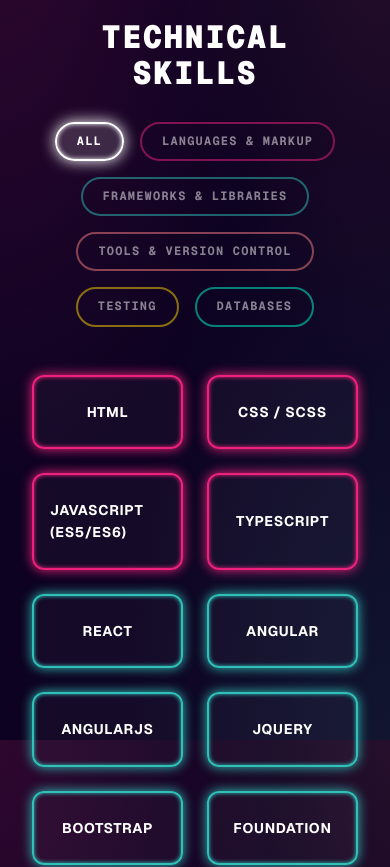
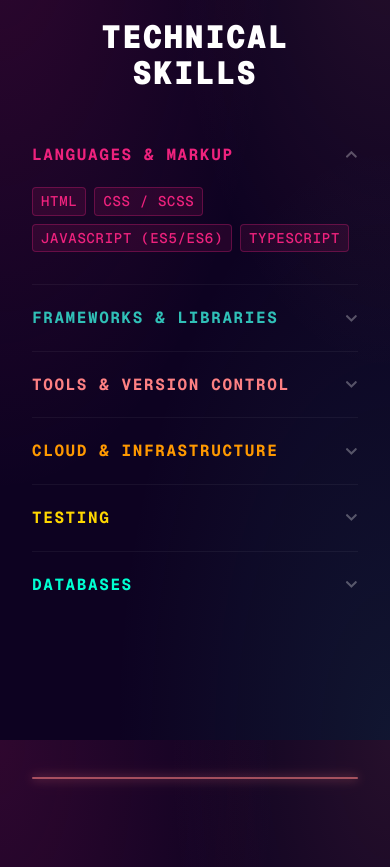
Before and after one commit to joshhallan/portfolio2025, a Next.js app: page / in a window 390 px wide. Shown: the part 3480-4347 px from the top of the page. Built offline with nearby package versions, Linux system fonts and the light colour scheme.

Commit message:
feat/ created accordion for mobile view on skills section

```diff
--- a/src/components/HomePage/Skills/Skills.module.css
+++ b/src/components/HomePage/Skills/Skills.module.css
@@ -82,3 +82,98 @@
   border-color: rgba(255, 255, 255, 0.1);
   box-shadow: none;
 }
+
+/* --- Skills Accordion --- */
+
+.accordionContainer {
+  display: flex;
+  flex-direction: column;
+  width: 100%;
+  margin-bottom: 2rem;
+}
+
+.accordionItem {
+  border-top: 1px solid rgba(255, 255, 255, 0.05);
+}
+
+.accordionItem:first-child {
+  border-top: none;
+}
+
+.accordionToggle {
+  width: 100%;
+  display: flex;
+  align-items: center;
+  justify-content: space-between;
+  padding: 1.25rem 0;
+  background: transparent;
+  border: none;
+  cursor: pointer;
+  transition: background 0.2s ease;
+}
+
+.accordionToggle:hover {
+  background: rgba(255, 255, 255, 0.02);
+}
+
+.categoryTitle {
+  font-size: 1rem;
+  font-weight: 700;
+  text-transform: uppercase;
+  letter-spacing: 0.1em;
+  font-family: var(--font-geist-mono);
+  transition: opacity 0.2s ease;
+}
+
+.accordionToggle:hover .categoryTitle {
+  opacity: 0.8;
+}
+
+.chevron {
+  color: rgba(255, 255, 255, 0.3);
+  font-size: 0.8rem;
+  margin-left: 1rem;
+  transition: color 0.2s ease;
+  flex-shrink: 0;
+}
+
+.accordionToggle:hover .chevron {
+  color: rgba(255, 255, 255, 0.6);
+}
+
+/* --- Collapsible Content --- */
+
+.collapsibleContent {
+  max-height: 0;
+  opacity: 0;
+  overflow: hidden;
+  transition: all 0.5s cubic-bezier(0.4, 0, 0.2, 1);
+}
+
+.collapsibleContent.open {
+  max-height: 2000px;
+  opacity: 1;
+  padding-bottom: 1.5rem;
+}
+
+.pillContainer {
+  display: flex;
+  flex-wrap: wrap;
+  gap: 0.5rem;
+  padding-bottom: 0.5rem;
+}
+
+.skillPill {
+  display: inline-block;
+  padding: 2px 8px;
+  font-size: 14px;
+  font-weight: 500;
+  border-radius: 4px;
+  border: 1px solid color-mix(in srgb, var(--pill-color), transparent 70%);
+  background: color-mix(in srgb, var(--pill-color), transparent 90%);
+  color: var(--pill-color);
+  transition: var(--transition-base);
+  text-transform: uppercase;
+  letter-spacing: 0.05em;
+  font-family: var(--font-geist-mono);
+}
--- a/src/components/HomePage/Skills/Skills.tsx
+++ b/src/components/HomePage/Skills/Skills.tsx
@@ -3,6 +3,7 @@
 import React, { useState } from "react";
 import { SKILLS_DATA, SKILL_CATEGORIES } from "@/data/skills";
 import styles from "./Skills.module.css";
+import { SkillsAccordion } from "./SkillsAccordion";
 
 const COLOUR_MAP: { [key: string]: string } = {
   "Languages & Markup": "var(--color-primary)",
@@ -10,6 +11,7 @@
   "Tools & Version Control": "var(--color-accent)",
   Testing: "#FFD700",
   Databases: "#00FFD1",
+  "Cloud & Infrastructure": "#FF9900",
   All: "#FFFFFF",
 };
 
@@ -20,7 +22,11 @@
     <section id="skills" className="page-wrapper">
       <div className="container">
         <h2 className="section-title --underline">Technical Skills</h2>
+        <div className="block lg:hidden">
+          <SkillsAccordion />
+        </div>
 
+        <div className="hidden lg:block">
           {/* CATEGORY FILTERS */}
           <div className={styles.filterContainer}>
             {SKILL_CATEGORIES.map((category) => {
@@ -61,6 +67,7 @@
             })}
           </div>
         </div>
+      </div>
     </section>
   );
 }
--- /dev/null
+++ b/src/components/HomePage/Skills/SkillsAccordion.tsx
@@ -0,0 +1,70 @@
+"use client";
+
+import { useState } from "react";
+import { FaChevronDown, FaChevronUp } from "react-icons/fa";
+import { SKILLS_DATA, SKILL_CATEGORIES } from "@/data/skills";
+import styles from "./Skills.module.css";
+
+const COLOUR_MAP: { [key: string]: string } = {
+  "Languages & Markup": "var(--color-primary)",
+  "Frameworks & Libraries": "var(--color-secondary)",
+  "Tools & Version Control": "var(--color-accent)",
+  Testing: "#FFD700",
+  "Cloud & Infrastructure": "#FF9900",
+  Databases: "#00FFD1",
+};
+
+export const SkillsAccordion = () => {
+  const categories = SKILL_CATEGORIES.filter((c) => c !== "All");
+  const [openCategory, setOpenCategory] = useState<string | null>(
+    categories[0] ?? null,
+  );
+
+  return (
+    <div className={styles.accordionContainer}>
+      {categories.map((category) => {
+        const isOpen = openCategory === category;
+        const categoryColor = COLOUR_MAP[category] || "#FFFFFF";
+        const skills = SKILLS_DATA.filter((s) => s.category === category);
+
+        return (
+          <div key={category} className={styles.accordionItem}>
+            <button
+              onClick={() => setOpenCategory(isOpen ? null : category)}
+              className={styles.accordionToggle}
+              style={{ "--accent-color": categoryColor } as React.CSSProperties}
+            >
+              <span
+                className={styles.categoryTitle}
+                style={{ color: categoryColor }}
+              >
+                {category}
+              </span>
+              <span className={styles.chevron}>
+                {isOpen ? <FaChevronUp /> : <FaChevronDown />}
+              </span>
+            </button>
+
+            <div
+              className={`${styles.collapsibleContent} ${isOpen ? styles.open : ""}`}
+            >
+              <div className={styles.pillContainer}>
+                {skills.map((skill) => (
+                  <span
+                    key={skill.name}
+                    className={styles.skillPill}
+                    style={
+                      { "--pill-color": categoryColor } as React.CSSProperties
+                    }
+                  >
+                    {skill.name}
+                  </span>
+                ))}
+              </div>
+            </div>
+          </div>
+        );
+      })}
+    </div>
+  );
+};
--- a/src/data/skills.ts
+++ b/src/data/skills.ts
@@ -1,35 +1,37 @@
 export const SKILLS_DATA = [
   // Languages & Markup
-  { name: 'HTML', category: 'Languages & Markup' },
-  { name: 'CSS / SCSS', category: 'Languages & Markup' },
-  { name: 'JavaScript (ES5/ES6)', category: 'Languages & Markup' },
-  { name: 'Typescript', category: 'Languages & Markup' },
+  { name: "HTML", category: "Languages & Markup" },
+  { name: "CSS / SCSS", category: "Languages & Markup" },
+  { name: "JavaScript (ES5/ES6)", category: "Languages & Markup" },
+  { name: "Typescript", category: "Languages & Markup" },
 
   // Frameworks & Libraries
-  { name: 'React', category: 'Frameworks & Libraries' },
-  { name: 'Angular', category: 'Frameworks & Libraries' },
-  { name: 'AngularJS', category: 'Frameworks & Libraries' },
-  { name: 'jQuery', category: 'Frameworks & Libraries' },
-  { name: 'Bootstrap', category: 'Frameworks & Libraries' },
-  { name: 'Foundation', category: 'Frameworks & Libraries' },
+  { name: "React", category: "Frameworks & Libraries" },
+  { name: "Angular", category: "Frameworks & Libraries" },
+  { name: "AngularJS", category: "Frameworks & Libraries" },
+  { name: "jQuery", category: "Frameworks & Libraries" },
+  { name: "Bootstrap", category: "Frameworks & Libraries" },
+  { name: "Foundation", category: "Frameworks & Libraries" },
 
   // Tools & Version Control
-  { name: 'Git', category: 'Tools & Version Control' },
-  { name: 'SVN', category: 'Tools & Version Control' },
-  { name: 'AWS', category: 'Tools & Version Control' },
+  { name: "Git", category: "Tools & Version Control" },
+  { name: "SVN", category: "Tools & Version Control" },
+
+  // Cloud and Infrastructure
+  { name: "AWS", category: "Cloud & Infrastructure" },
+  { name: "Firebase", category: "Cloud & Infrastructure" },
 
   // Testing
-  { name: 'Unit Testing', category: 'Testing' },
-  { name: 'Automated Testing', category: 'Testing' },
-  { name: 'Manual Testing', category: 'Testing' },
+  { name: "Unit Testing", category: "Testing" },
+  { name: "Automated Testing", category: "Testing" },
+  { name: "Manual Testing", category: "Testing" },
 
   // Databases
-  { name: 'MongoDB', category: 'Databases' },
-  { name: 'Firebase', category: 'Databases' },
+  { name: "MongoDB", category: "Databases" },
 ];
 
 // Automatically generates the categories, including 'All'
 export const SKILL_CATEGORIES = [
-  'All',
-  ...new Set(SKILLS_DATA.map(skill => skill.category))
+  "All",
+  ...new Set(SKILLS_DATA.map((skill) => skill.category)),
 ];
```
Lines whose indentation alone changed are shown as unchanged.
